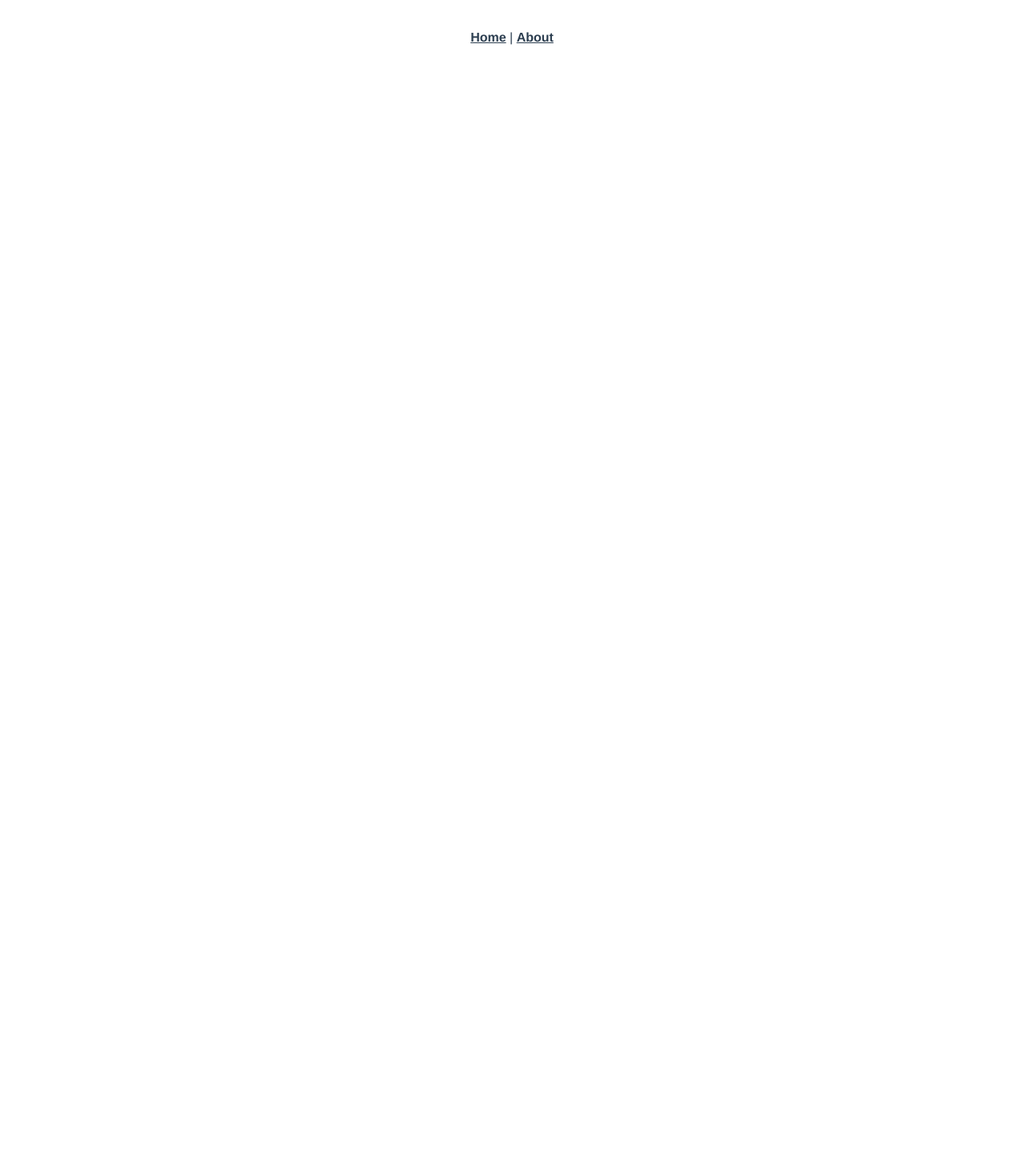
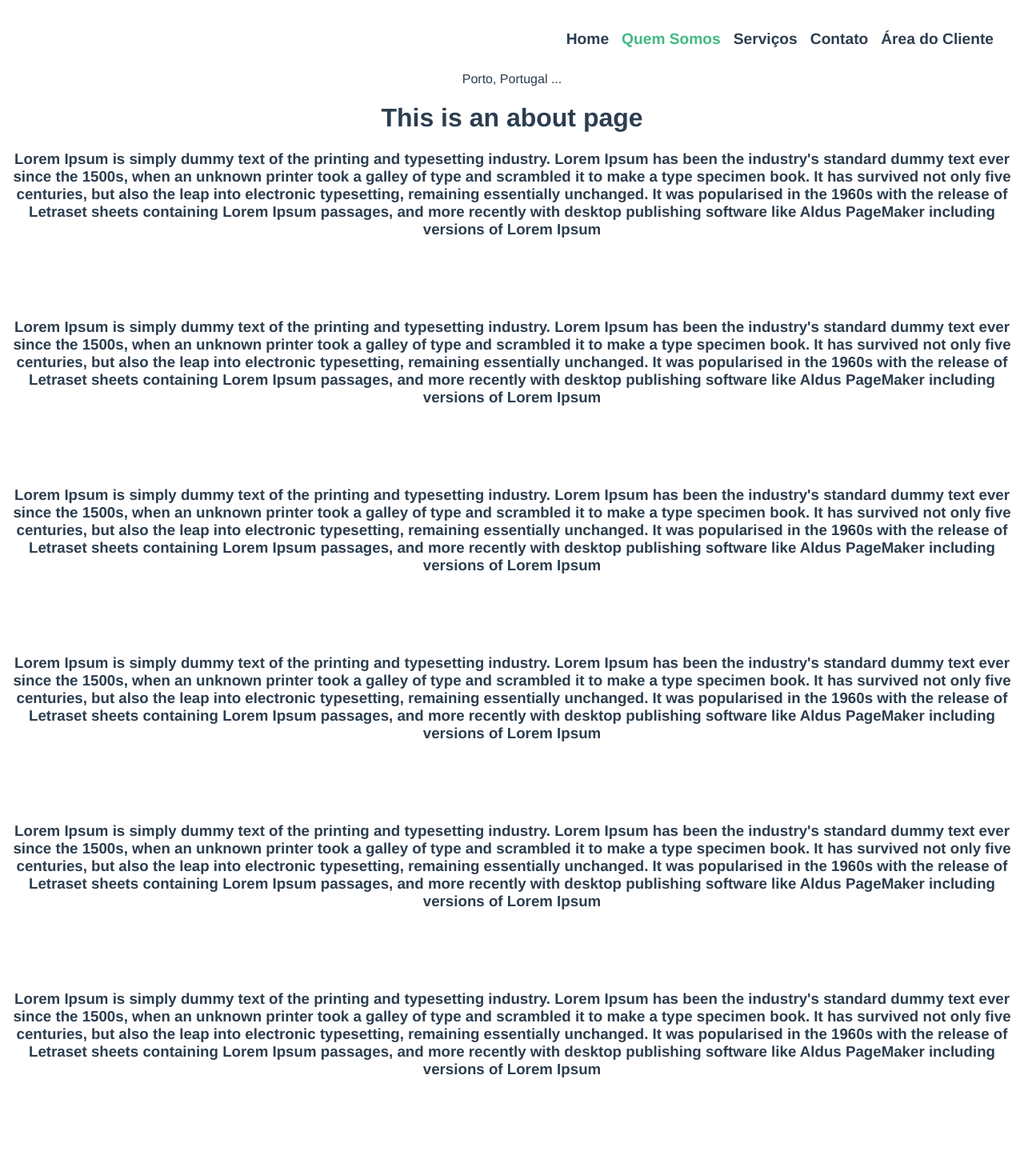
Before and after one commit to barretou/Aga-Projeto, a Vue app: page /quem-somos in a window 1280 px wide. Shown: the top 1449 px of the page at 80% size. Before the commit the page ends 800 px from the top, so only its background shows below. Built offline with nearby package versions, Linux system fonts and the light colour scheme.

Commit message:
rotas criadas

```diff
--- a/package.json
+++ b/package.json
@@ -9,7 +9,8 @@
   "dependencies": {
     "core-js": "^3.6.5",
     "vue": "^2.6.11",
-    "vue-router": "^3.2.0"
+    "vue-router": "^3.2.0",
+    "vuetify": "^2.6.0"
   },
   "devDependencies": {
     "@vue/cli-plugin-babel": "~4.5.0",
--- a/src/App.vue
+++ b/src/App.vue
@@ -1,12 +1,16 @@
 <template>
   <div id="app">
     <div id="nav">
-      <router-link to="/">Home</router-link> |
-      <router-link to="/about">About</router-link>
+      <router-link to="/">Home</router-link>
+      <router-link  to="/quem-somos">Quem Somos</router-link>
+      <router-link  to="/servicos">Serviços</router-link>
+      <router-link  to="/contato">Contato</router-link>
+      <router-link  to="/cliente">Área do Cliente</router-link>
     </div>
     <router-view/>
   </div>
 </template>
+
 
 <style>
 #app {
@@ -19,14 +23,23 @@
 
 #nav {
   padding: 30px;
+  display: flex;
+  justify-content: flex-end;
+  gap: 1rem;
 }
 
 #nav a {
   font-weight: bold;
   color: #2c3e50;
+  font-size: 1.2rem;
+  text-decoration: none;
 }
 
 #nav a.router-link-exact-active {
   color: #42b983;
 }
+
+body{
+  height: 100vh;
+}
 </style>
--- a/src/components/HelloWorld.vue
+++ /dev/null
@@ -1,58 +0,0 @@
-<template>
-  <div class="hello">
-    <h1>{{ msg }}</h1>
-    <p>
-      For a guide and recipes on how to configure / customize this project,<br>
-      check out the
-      <a href="https://cli.vuejs.org" target="_blank" rel="noopener">vue-cli documentation</a>.
-    </p>
-    <h3>Installed CLI Plugins</h3>
-    <ul>
-      <li><a href="https://github.com/vuejs/vue-cli/tree/dev/packages/%40vue/cli-plugin-babel" target="_blank" rel="noopener">babel</a></li>
-      <li><a href="https://github.com/vuejs/vue-cli/tree/dev/packages/%40vue/cli-plugin-router" target="_blank" rel="noopener">router</a></li>
-    </ul>
-    <h3>Essential Links</h3>
-    <ul>
-      <li><a href="https://vuejs.org" target="_blank" rel="noopener">Core Docs</a></li>
-      <li><a href="https://forum.vuejs.org" target="_blank" rel="noopener">Forum</a></li>
-      <li><a href="https://chat.vuejs.org" target="_blank" rel="noopener">Community Chat</a></li>
-      <li><a href="https://twitter.com/vuejs" target="_blank" rel="noopener">Twitter</a></li>
-      <li><a href="https://news.vuejs.org" target="_blank" rel="noopener">News</a></li>
-    </ul>
-    <h3>Ecosystem</h3>
-    <ul>
-      <li><a href="https://router.vuejs.org" target="_blank" rel="noopener">vue-router</a></li>
-      <li><a href="https://vuex.vuejs.org" target="_blank" rel="noopener">vuex</a></li>
-      <li><a href="https://github.com/vuejs/vue-devtools#vue-devtools" target="_blank" rel="noopener">vue-devtools</a></li>
-      <li><a href="https://vue-loader.vuejs.org" target="_blank" rel="noopener">vue-loader</a></li>
-      <li><a href="https://github.com/vuejs/awesome-vue" target="_blank" rel="noopener">awesome-vue</a></li>
-    </ul>
-  </div>
-</template>
-
-<script>
-export default {
-  name: 'HelloWorld',
-  props: {
-    msg: String
-  }
-}
-</script>
-
-<!-- Add "scoped" attribute to limit CSS to this component only -->
-<style scoped>
-h3 {
-  margin: 40px 0 0;
-}
-ul {
-  list-style-type: none;
-  padding: 0;
-}
-li {
-  display: inline-block;
-  margin: 0 10px;
-}
-a {
-  color: #42b983;
-}
-</style>
--- a/src/router/index.js
+++ b/src/router/index.js
@@ -11,13 +11,25 @@ const routes = [
     component: Home
   },
   {
-    path: '/about',
-    name: 'About',
-    // route level code-splitting
-    // this generates a separate chunk (about.[hash].js) for this route
-    // which is lazy-loaded when the route is visited.
-    component: () => import(/* webpackChunkName: "about" */ '../views/About.vue')
-  }
+    path: '/quem-somos',
+    name: 'QuemSomos',
+    component: () => import(/* webpackChunkName: "about" */ '../views/QuemSomos.vue')
+  },
+  {
+    path: '/servicos',
+    name: 'Servicos',
+    component: () => import(/* webpackChunkName: "about" */ '../views/Servicos.vue')
+  },
+  {
+    path: '/contato',
+    name: 'Contato',
+    component: () => import(/* webpackChunkName: "about" */ '../views/Contato.vue')
+  },
+  {
+    path: '/cliente',
+    name: 'Cliente',
+    component: () => import(/* webpackChunkName: "about" */ '../views/Cliente.vue')
+  },
 ]
 
 const router = new VueRouter({
--- a/src/views/About.vue
+++ /dev/null
@@ -1,5 +0,0 @@
-<template>
-  <div class="about">
-    <h1>This is an about page</h1>
-  </div>
-</template>
--- a/src/views/Home.vue
+++ b/src/views/Home.vue
@@ -1,18 +1,20 @@
 <template>
   <div class="home">
     <img alt="Vue logo" src="../assets/logo.png">
-    <HelloWorld msg="Welcome to Your Vue.js App"/>
   </div>
+
 </template>
 
 <script>
-// @ is an alias to /src
-import HelloWorld from '@/components/HelloWorld.vue'
+
 
 export default {
   name: 'Home',
-  components: {
-    HelloWorld
-  }
+
 }
 </script>
+
+
+<style lang="css">
+
+</style>
--- /dev/null
+++ b/src/views/QuemSomos.vue
@@ -0,0 +1,54 @@
+<template>
+  <div class="about">
+      <a class="porto-button" @click="scrollMeTo('porto')">Porto, Portugal</a>
+...
+
+
+        <h1>This is an about page</h1>
+        <section ref="porto" class="fl-porto">
+          <h3>Lorem Ipsum is simply dummy text of the printing and typesetting industry. Lorem Ipsum has been the industry's standard dummy text ever since the 1500s, when an unknown printer took a galley of type and scrambled it to make a type specimen book. It has survived not only five centuries, but also the leap into electronic typesetting, remaining essentially unchanged. It was popularised in the 1960s with the release of Letraset sheets containing Lorem Ipsum passages, and more recently with desktop publishing software like Aldus PageMaker including versions of Lorem Ipsum</h3>
+        </section>
+        <section>
+          <h3>Lorem Ipsum is simply dummy text of the printing and typesetting industry. Lorem Ipsum has been the industry's standard dummy text ever since the 1500s, when an unknown printer took a galley of type and scrambled it to make a type specimen book. It has survived not only five centuries, but also the leap into electronic typesetting, remaining essentially unchanged. It was popularised in the 1960s with the release of Letraset sheets containing Lorem Ipsum passages, and more recently with desktop publishing software like Aldus PageMaker including versions of Lorem Ipsum</h3>
+        </section>
+        <section>
+          <h3>Lorem Ipsum is simply dummy text of the printing and typesetting industry. Lorem Ipsum has been the industry's standard dummy text ever since the 1500s, when an unknown printer took a galley of type and scrambled it to make a type specimen book. It has survived not only five centuries, but also the leap into electronic typesetting, remaining essentially unchanged. It was popularised in the 1960s with the release of Letraset sheets containing Lorem Ipsum passages, and more recently with desktop publishing software like Aldus PageMaker including versions of Lorem Ipsum</h3>
+        </section>
+        <section>
+          <h3>Lorem Ipsum is simply dummy text of the printing and typesetting industry. Lorem Ipsum has been the industry's standard dummy text ever since the 1500s, when an unknown printer took a galley of type and scrambled it to make a type specimen book. It has survived not only five centuries, but also the leap into electronic typesetting, remaining essentially unchanged. It was popularised in the 1960s with the release of Letraset sheets containing Lorem Ipsum passages, and more recently with desktop publishing software like Aldus PageMaker including versions of Lorem Ipsum</h3>
+        </section>
+        <section>
+          <h3>Lorem Ipsum is simply dummy text of the printing and typesetting industry. Lorem Ipsum has been the industry's standard dummy text ever since the 1500s, when an unknown printer took a galley of type and scrambled it to make a type specimen book. It has survived not only five centuries, but also the leap into electronic typesetting, remaining essentially unchanged. It was popularised in the 1960s with the release of Letraset sheets containing Lorem Ipsum passages, and more recently with desktop publishing software like Aldus PageMaker including versions of Lorem Ipsum</h3>
+        </section>
+        <section>
+          <h3>Lorem Ipsum is simply dummy text of the printing and typesetting industry. Lorem Ipsum has been the industry's standard dummy text ever since the 1500s, when an unknown printer took a galley of type and scrambled it to make a type specimen book. It has survived not only five centuries, but also the leap into electronic typesetting, remaining essentially unchanged. It was popularised in the 1960s with the release of Letraset sheets containing Lorem Ipsum passages, and more recently with desktop publishing software like Aldus PageMaker including versions of Lorem Ipsum</h3>
+        </section>
+        <section >
+          <h3>Lorem Ipsum is simply dummy text of the printing and typesetting industry. Lorem Ipsum has been the industry's standard dummy text ever since the 1500s, when an unknown printer took a galley of type and scrambled it to make a type specimen book. It has survived not only five centuries, but also the leap into electronic typesetting, remaining essentially unchanged. It was popularised in the 1960s with the release of Letraset sheets containing Lorem Ipsum passages, and more recently with desktop publishing software like Aldus PageMaker including versions of Lorem Ipsum</h3>
+        </section>
+
+  </div>
+</template>
+
+<script>
+export default {
+  data() {
+    return {
+
+    }
+  },
+  methods: {
+    scrollMeTo(ref) {
+      this.$refs[ref].scrollIntoView({behavior: 'smooth'})
+    }
+  }
+}
+</script>
+
+
+<style lang="css">
+
+  section{
+    margin-bottom: 100px;
+  }
+</style>
--- /dev/null
+++ b/src/views/Servicos.vue
@@ -0,0 +1,13 @@
+<template>
+    <h2>Ola, sou aba de serviços</h2>
+</template>
+
+<script>
+export default {
+
+}
+</script>
+
+<style  scoped>
+
+</style>
```
Also changed, not shown: src/components/Navbar.vue (added), src/views/Cliente.vue (added), src/views/Contato.vue (added), 1 other file (tests, documents, lock files or other folders).
